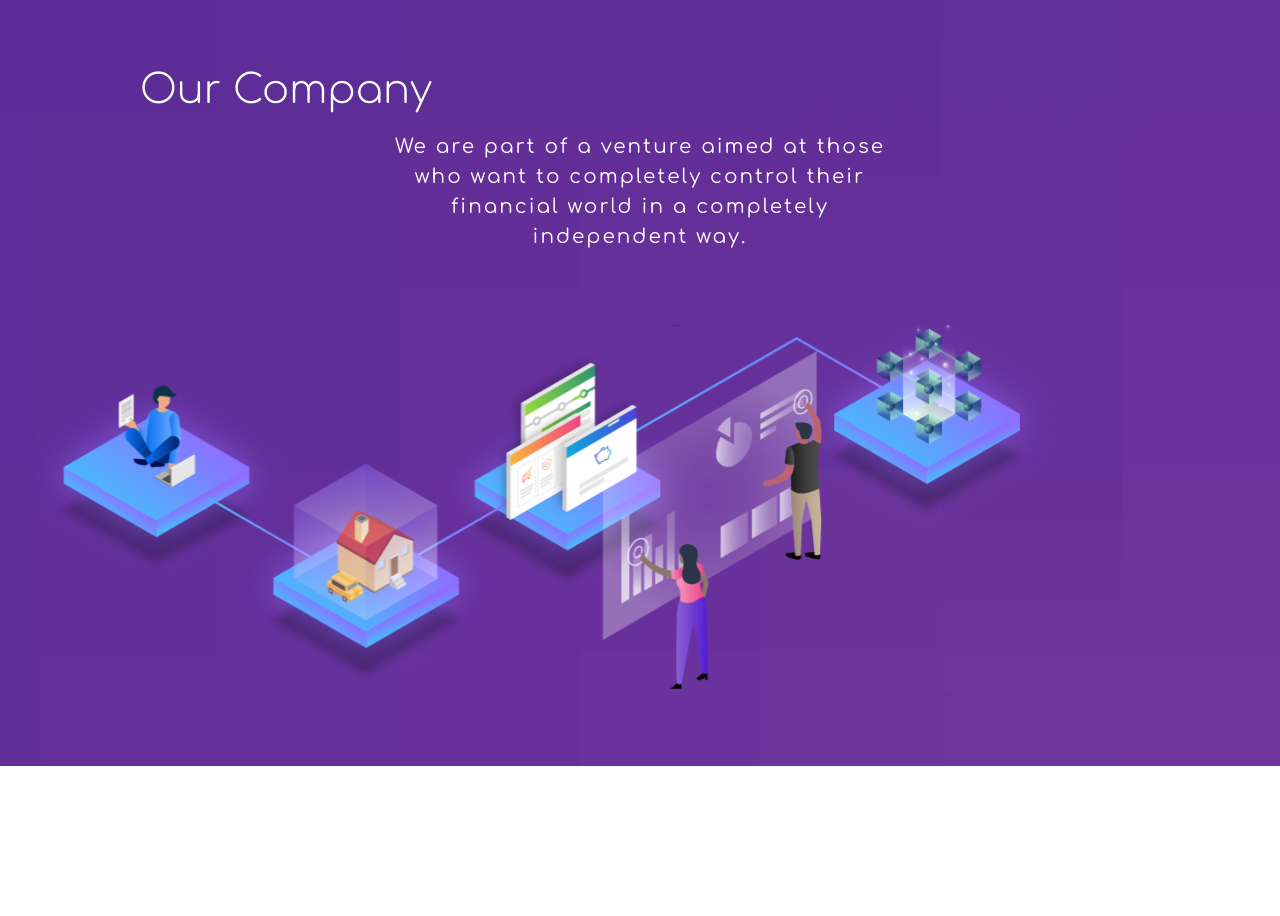
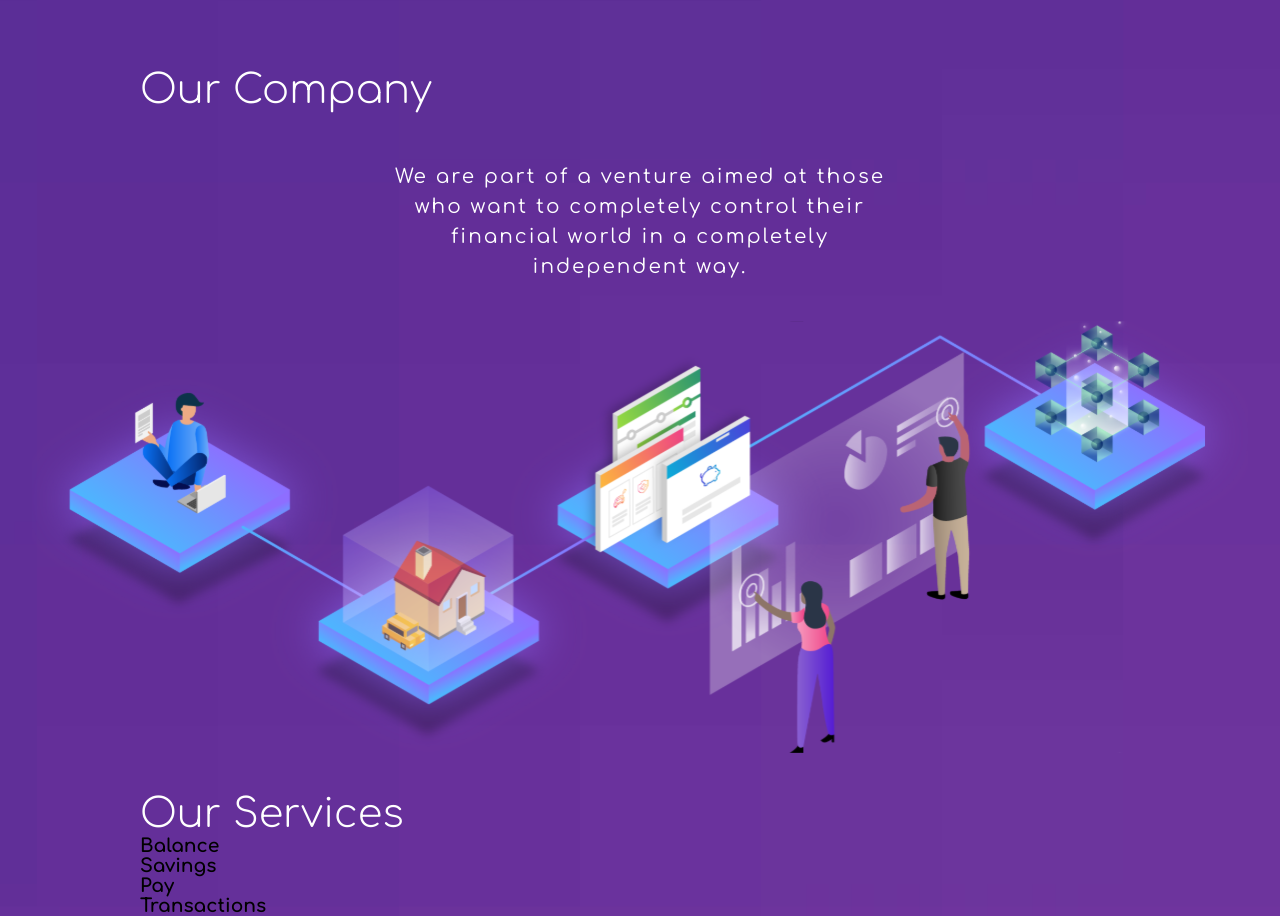
Before and after one commit to Lopsan03/BlockChainApp, a React (Create React App) app: page / in a window 1280 px wide. Shown: the part 800-1716 px from the top of the page. Before the commit the page ends 1566 px from the top, so only its background shows below. Built offline with nearby package versions, Linux system fonts and the light colour scheme.

Commit message:
courting shorts

```diff
--- a/src/Styles/Index/_indexAboutUs.scss
+++ b/src/Styles/Index/_indexAboutUs.scss
@@ -19,7 +19,7 @@
     }
 
     .about-us-container--p{
-      margin-top: 20px;
+      margin-top: 50px;
 
       p{
         color: #ffffff;
@@ -31,8 +31,8 @@
     }
 
     .about-us-container--img{
-      display: inline-block;
-      min-width: 1024px;
+      display: flex;
+      min-width: 1000px;
       max-width: 1440px;
       height: 510px;
       margin: 0 auto;
--- /dev/null
+++ b/src/Styles/Index/_indexWhyXcoin.scss
@@ -0,0 +1,17 @@
+.why-xcoin-section{
+  width: 100%;
+  height: auto;
+
+  .why-xcoin-container{
+    max-width: 1000px;
+    margin: 0 auto;
+
+    .why-xcoin-container--title{
+      h2{
+        color: #ffffff;
+        font-size: 40px;
+        font-weight: 300;
+      }
+    }
+  }
+}
--- a/src/Styles/Styles.scss
+++ b/src/Styles/Styles.scss
@@ -1,6 +1,7 @@
 @import "./Index/navBar";
 @import "./Index/indexHero";
 @import "./Index/indexAboutUs";
+@import "./Index/indexWhyXcoin";
 
 *{
   margin: 0;
--- a/src/components/Index/IndexScreen.js
+++ b/src/components/Index/IndexScreen.js
@@ -1,6 +1,7 @@
 import {NavBar} from "./NavBar";
 import {IndexHero} from "./IndexHero";
 import {IndexAboutUs} from "./IndexAboutUs";
+import {IndexWhyXcoin} from "./IndexWhyXcoin";
 
 export const IndexScreen = () =>{
     return(
@@ -8,6 +9,7 @@ export const IndexScreen = () =>{
             <NavBar/>
             <IndexHero/>
             <IndexAboutUs/>
+            <IndexWhyXcoin/>
         </>
     )
 }
--- /dev/null
+++ b/src/components/Index/IndexWhyXcoin.js
@@ -0,0 +1,32 @@
+export const IndexWhyXcoin = () =>{
+    return(
+        <section className={"why-xcoin-section"}>
+            <article className={"why-xcoin-container"}>
+                <div className={"why-xcoin-container--title"}>
+                    <h2>Our Services</h2>
+                </div>
+                <div>
+                    <section className={"why-xcoin-container-information"}>
+                        <div className={"why-xcoin-container-information--divisor"}>
+                            <h3>Balance</h3>
+                            <span className={"money-icon"}></span>
+                        </div>
+                        <div className={"why-xcoin-container-information--divisor"}>
+                            <h3>Savings</h3>
+                            <span className={"pig-icon"}></span>
+                        </div>
+                        <div className={"why-xcoin-container-information--divisor"}>
+                            <h3>Pay</h3>
+                            <span className={"pay-icon"}></span>
+                        </div>
+                        <div className={"why-xcoin-container-information--divisor"}>
+                            <h3>Transactions</h3>
+                            <span className={"change-icon"}></span>
+                        </div>
+                    </section>
+                    <section className={"left-image-xcoin"}></section>
+                </div>
+            </article>
+        </section>
+    )
+}
```
